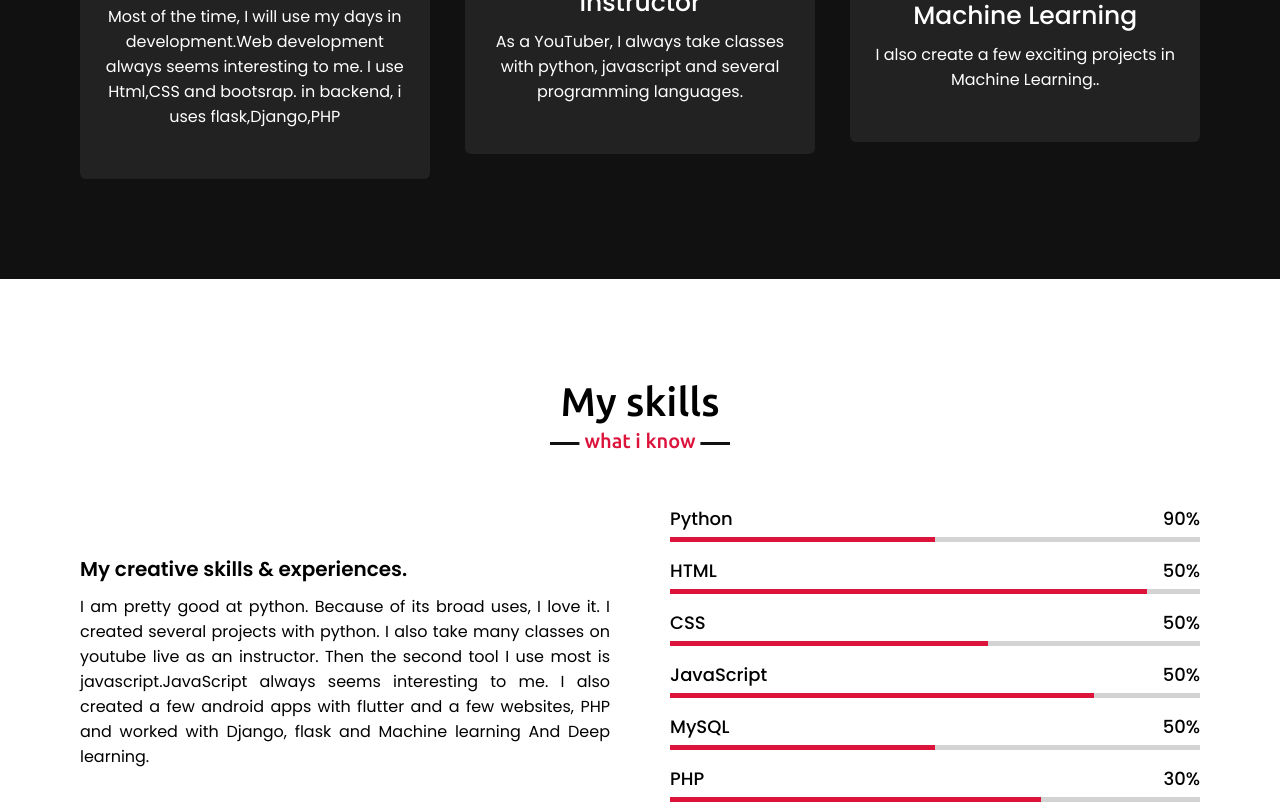
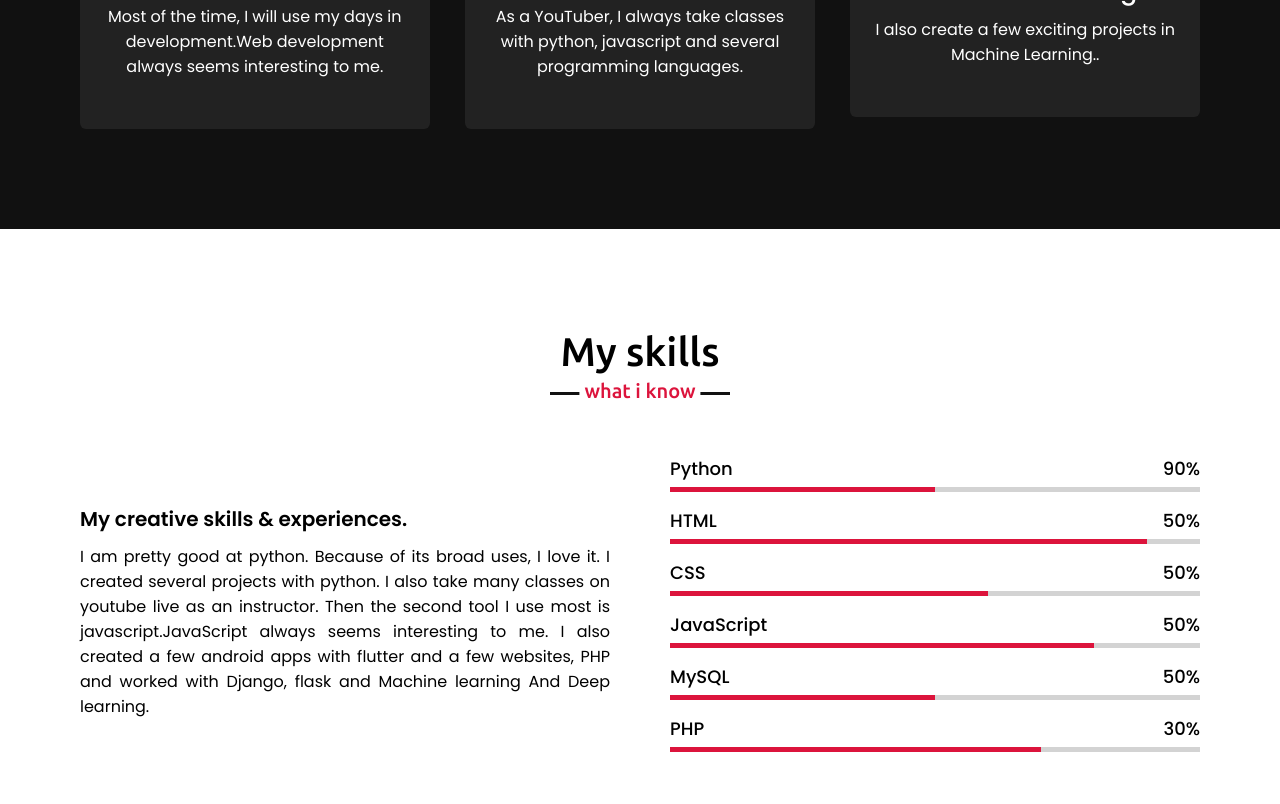
Before and after one commit to sumon3255/-MyPortfolio, a plain HTML site: page index.html in a window 1280 px wide. Shown: the part 1911-2715 px from the top of the page. Drawn offline with nearby package versions, Linux system fonts and the light colour scheme; a web font is replaced by a local one.

Commit message:
Update index.html

```diff
--- a/index.html
+++ b/index.html
@@ -90,7 +90,7 @@
                     <div class="box">
                         <i class="fab fa-html5"></i>
                         <div class="text">Web Development</div>
-                        <p>Most of the time, I will use my days in development.Web development always seems interesting to me. I use Html,CSS and bootsrap. in backend, i uses flask,Django,PHP</p>
+                        <p>Most of the time, I will use my days in development.Web development always seems interesting to me.</p>
                     </div>
                 </div>
                 <div class="card">
```
